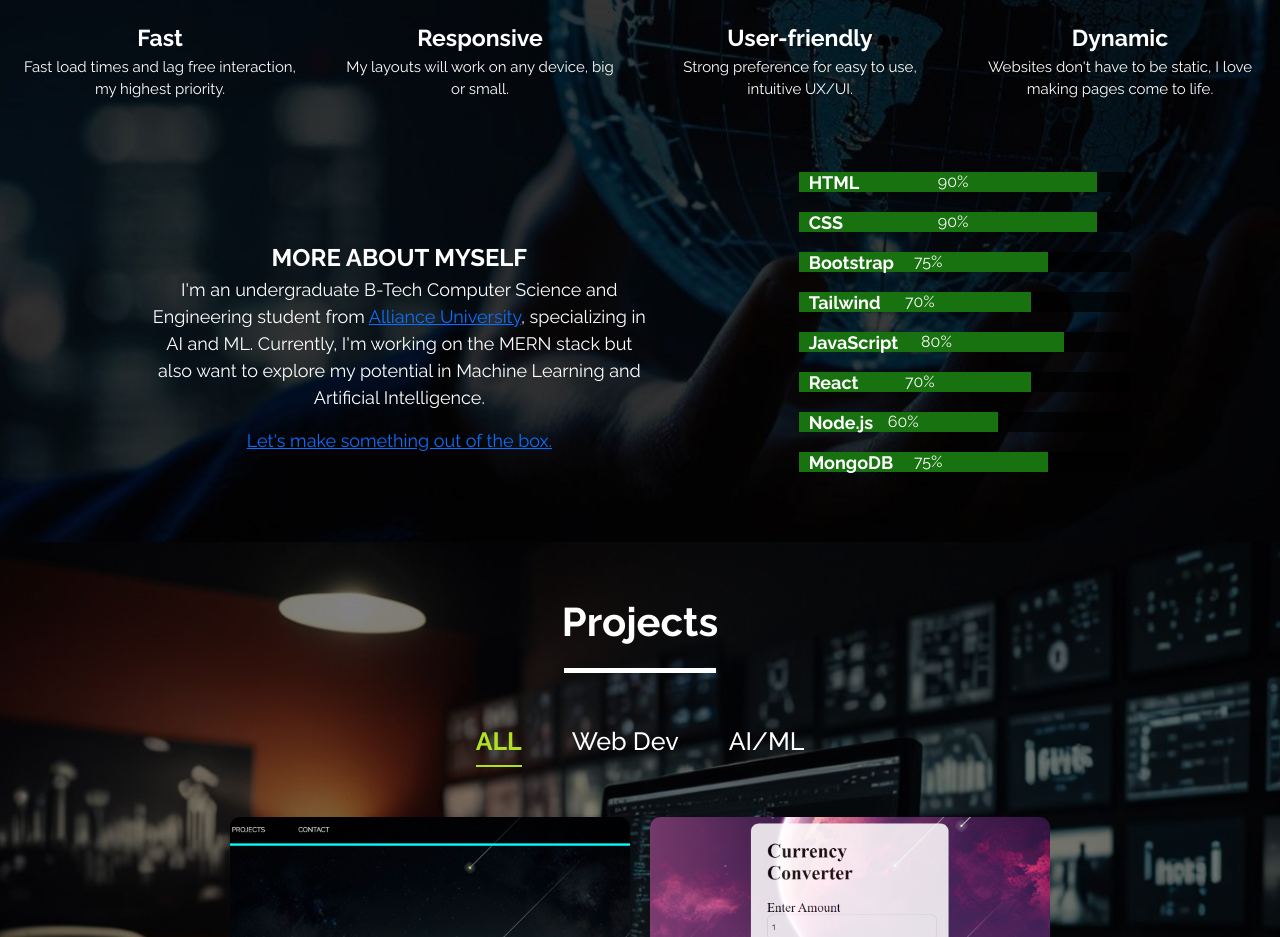
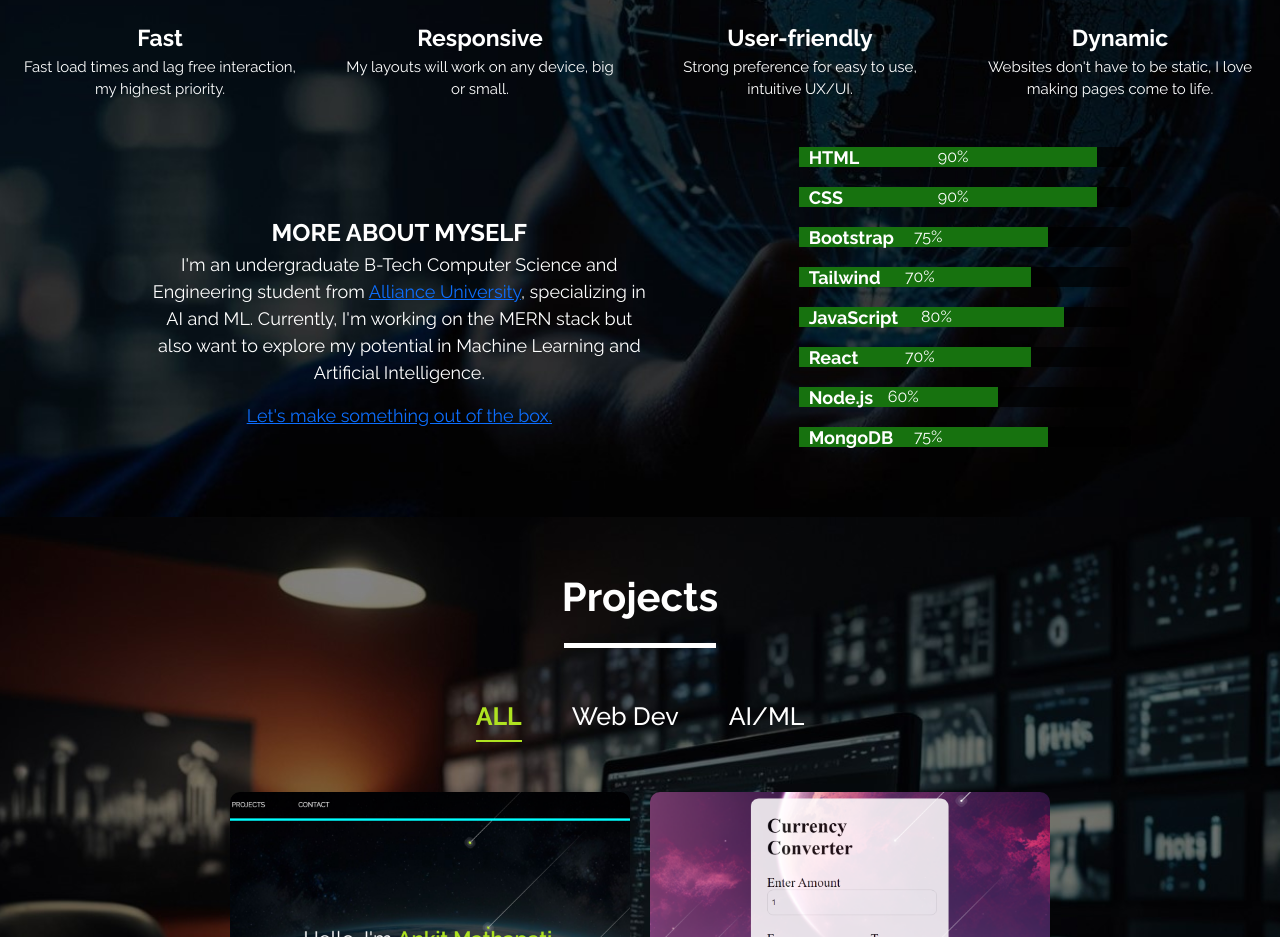
Before and after one commit to Ankitsm04/Portfolio-Website, a React (Create React App) app: page / in a window 1280 px wide. Shown: the part 1320-2257 px from the top of the page. Built offline with nearby package versions, Linux system fonts and the light colour scheme.

Commit message:
remove about margin-top

```diff
--- a/src/components/About.css
+++ b/src/components/About.css
@@ -92,7 +92,6 @@
   display: flex;
   justify-content: space-evenly;
   align-items: center;
-  margin-top: 25px;
   width: 100%;
   padding: 0 20px;
 }
```
